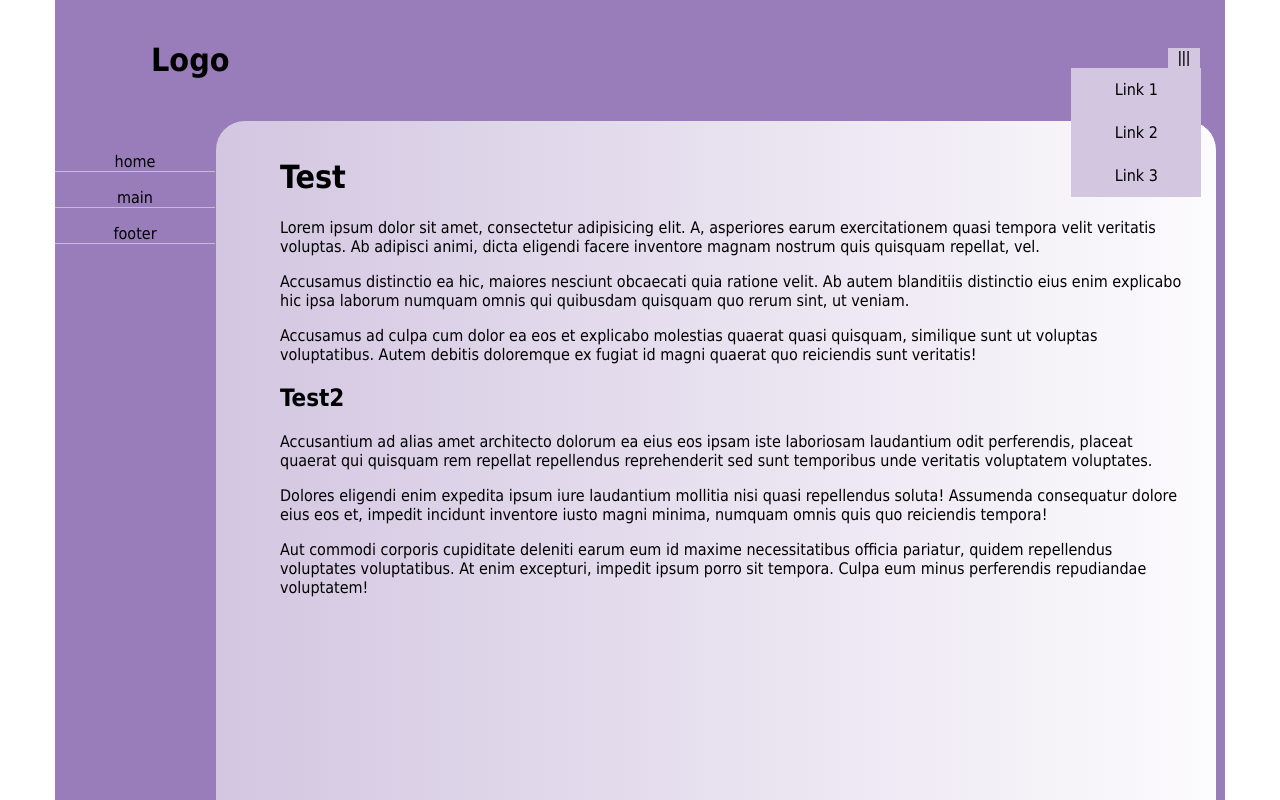
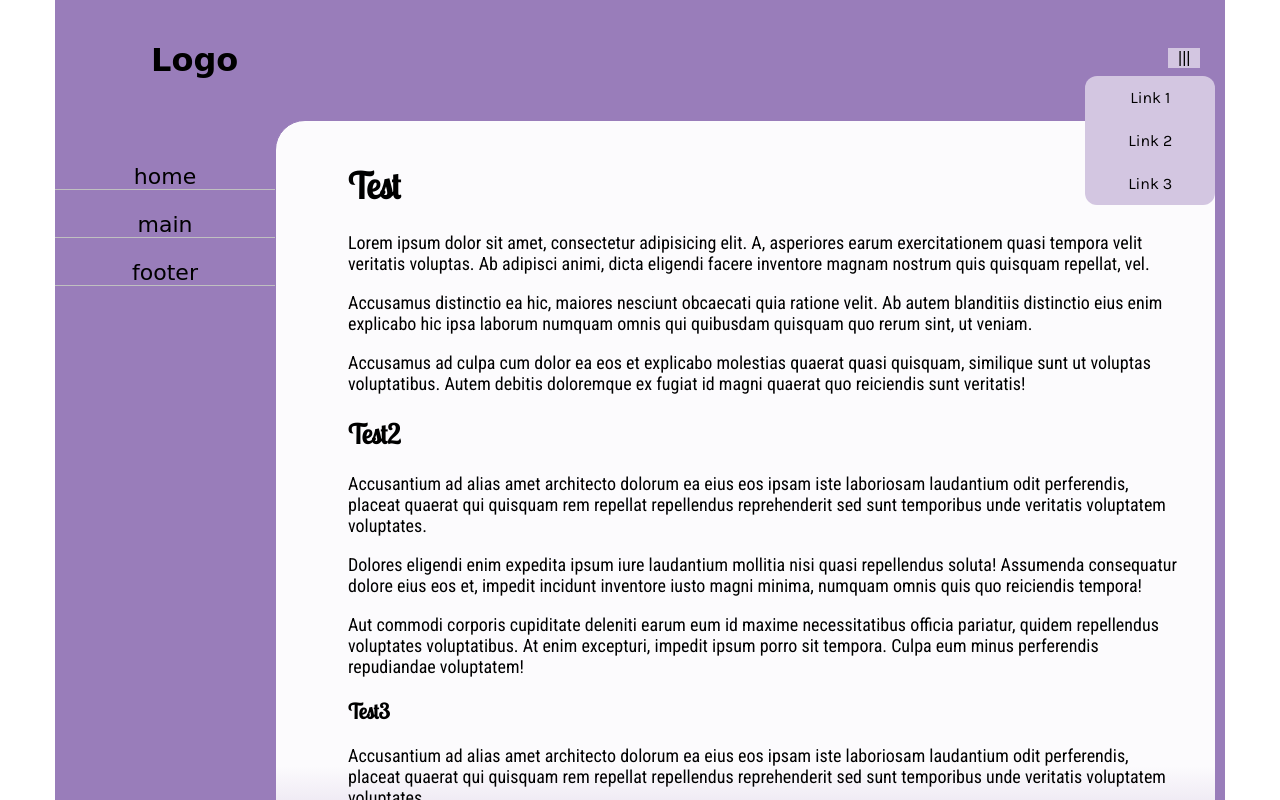
Before and after one commit to BzaBza/geekhub-test, a plain HTML site: page index.html in a window 1280 px wide. Both pictures are taken after a click on the button "|||". Shown: the top 800 px of the page. Drawn offline with Linux system fonts and the light colour scheme; a web font is replaced by a local one.

Commit message:
add fonts

```diff
--- a/index.html
+++ b/index.html
@@ -6,6 +6,9 @@
           content="width=device-width, user-scalable=no, initial-scale=1.0, maximum-scale=1.0, minimum-scale=1.0">
     <meta http-equiv="X-UA-Compatible" content="ie=edge">
     <link rel="stylesheet" href="style/main.css">
+    <link rel="stylesheet" href="style/menu.css">
+    <link href="https://fonts.googleapis.com/css?family=Germania+One|Karla|Lobster+Two|Roboto+Condensed"
+          rel="stylesheet">
     <title>Test</title>
 </head>
 <body>
@@ -49,6 +52,10 @@
         <p>Aut commodi corporis cupiditate deleniti earum eum id maxime necessitatibus officia pariatur, quidem
             repellendus voluptates voluptatibus. At enim excepturi, impedit ipsum porro sit tempora. Culpa eum minus
             perferendis repudiandae voluptatem!</p>
+        <h3>Test3</h3>
+        <p>Accusantium ad alias amet architecto dolorum ea eius eos ipsam iste laboriosam laudantium odit
+            perferendis, placeat quaerat qui quisquam rem repellat repellendus reprehenderit sed sunt temporibus
+            unde veritatis voluptatem voluptates.</p>
     </div>
 </main>
 <footer>
--- a/script/main.js
+++ b/script/main.js
@@ -1,21 +1,16 @@
-/**
- * Created by ARTUR on 29.09.2017.
- */
-
 function myFunction() {
-    document.getElementById("myDropdown").classList.toggle("show");
+    document.querySelector("#myDropdown").classList.toggle("show");
 }
 
-window.onclick = function(event) {
+document.onclick = function (event) {
     if (!event.target.matches('.dropbtn')) {
 
-        let dropdowns = document.getElementsByClassName("dropdown-content");
-        let i;
-        for (i = 0; i < dropdowns.length; i++) {
+        let dropdowns = document.querySelectorAll(".dropdown-content");
+        for (let i = 0; i < dropdowns.length; i++) {
             let openDropdown = dropdowns[i];
             if (openDropdown.classList.contains('show')) {
                 openDropdown.classList.remove('show');
             }
         }
     }
-}
+};
--- a/style/main.css
+++ b/style/main.css
@@ -3,7 +3,11 @@ body {
     display: grid;
     max-width: 1170px;
     margin: auto;
-    min-height: 100%;
+    height: 100%;
+}
+
+h1, h2, h3 {
+    font-family: 'Lobster Two', cursive;
 }
 
 header {
@@ -14,6 +18,7 @@ header {
 }
 
 #logo {
+    font-family: 'Germania One', cursive;
     margin: 0;
     padding: 0 0 0 3em;
     display: grid;
@@ -21,62 +26,18 @@ header {
     align-items: center;
 }
 
-.dropbtn {
-    margin-top: 3em;
-    margin-left: 84%;
-    width: 2em;
-    color: #d3c6e1;
-    background-color: black;
-    font-size: 16px;
-    border: none;
-    cursor: pointer;
-}
-
-.dropbtn:hover, .dropbtn:focus {
-    background-color: #d3c6e1;
-    color: black;
-}
-
-.dropdown {
-    text-align: center;
-    grid-column: 2;
-}
-
-.dropdown-content {
-    margin-left: 22.5em;
-    display: none;
-    position: absolute;
-    background-color: #d3c6e1;
-    min-width: 130px;
-    z-index: 1;
-}
-
-.dropdown-content a {
-    color: black;
-    padding: 12px 16px;
-    text-decoration: none;
-    display: block;
-}
-
-.dropdown-content a:hover {
-    background-color: #f1f1f1
-}
-
-.show {
-    display: block;
-}
-
 main {
+    font-size: 18px;
+    font-family: 'Roboto Condensed', sans-serif;
     position: relative;
-    height: 49.7em;
     display: grid;
     background: #997dba;
-
 }
 
 aside {
+    font-family: 'Germania One', cursive;
     width: 10em;
-
+    font-size: 22px;
 }
 
 aside > ul {
@@ -106,22 +67,19 @@ aside > ul :hover {
     border: 1px solid #997dba;
     border-radius: 30px;
     box-sizing: border-box;
-    background: #d3c6e1;
-    background: -moz-linear-gradient(left, rgba(211, 198, 225, 1) 0%, rgba(252, 251, 253, 1) 100%);
-    background: -webkit-linear-gradient(left, rgba(211, 198, 225, 1) 0%, rgba(252, 251, 253, 1) 100%);
-    background: -o-linear-gradient(left, rgba(211, 198, 225, 1) 0%, rgba(252, 251, 253, 1) 100%);
-    background: -ms-linear-gradient(left, rgba(211, 198, 225, 1) 0%, rgba(252, 251, 253, 1) 100%);
-    background: linear-gradient(to right, rgba(211, 198, 225, 1) 0%, rgba(252, 251, 253, 1) 100%);
-    filter: progid:DXImageTransform.Microsoft.gradient(startColorstr='#d3c6e1', endColorstr='#fcfbfd', GradientType=1);
+    background: #fcfbfd;
+    background: linear-gradient(to bottom, rgba(252, 251, 253, 1) 0%, rgba(252, 251, 253, 1) 85%, rgba(211, 198, 225, 1) 100%);
+    filter: progid:DXImageTransform.Microsoft.gradient(startColorstr='#fcfbfd', endColorstr='#d3c6e1', GradientType=0);
 }
 
 footer {
+    font-family: 'Germania One', cursive;
     position: inherit;
-    height: 4em;
+    height: 5.5em;
     display: grid;
-    grid-row: 3;
     align-items: center;
     justify-content: center;
     background: #997dba;
     border-top: none;
+    grid-row: 3;
 }
--- /dev/null
+++ b/style/menu.css
@@ -0,0 +1,48 @@
+.dropbtn {
+    margin-top: 3em;
+    margin-left: 84%;
+    width: 2em;
+    color: #d3c6e1;
+    background-color: black;
+    font-size: 16px;
+    border: none;
+    cursor: pointer;
+}
+
+.dropbtn:hover, .dropbtn:focus {
+    background-color: #d3c6e1;
+    color: black;
+}
+
+.dropdown {
+    text-align: center;
+    grid-column: 2;
+}
+
+.dropdown-content {
+    border-radius: 12px;
+    margin-top: 0.5em;
+    margin-left: 23.1em;
+    display: none;
+    position: absolute;
+    background-color: #d3c6e1;
+    min-width: 130px;
+    z-index: 1;
+}
+
+.dropdown-content a {
+    font-family: 'Karla', sans-serif;
+    color: black;
+    padding: 12px 16px;
+    text-decoration: none;
+    display: block;
+}
+
+.dropdown-content a:hover {
+    background-color: silver;
+    border-radius: 12px;
+}
+
+.show {
+    display: block;
+}
```
Lines whose indentation alone changed are shown as unchanged.
